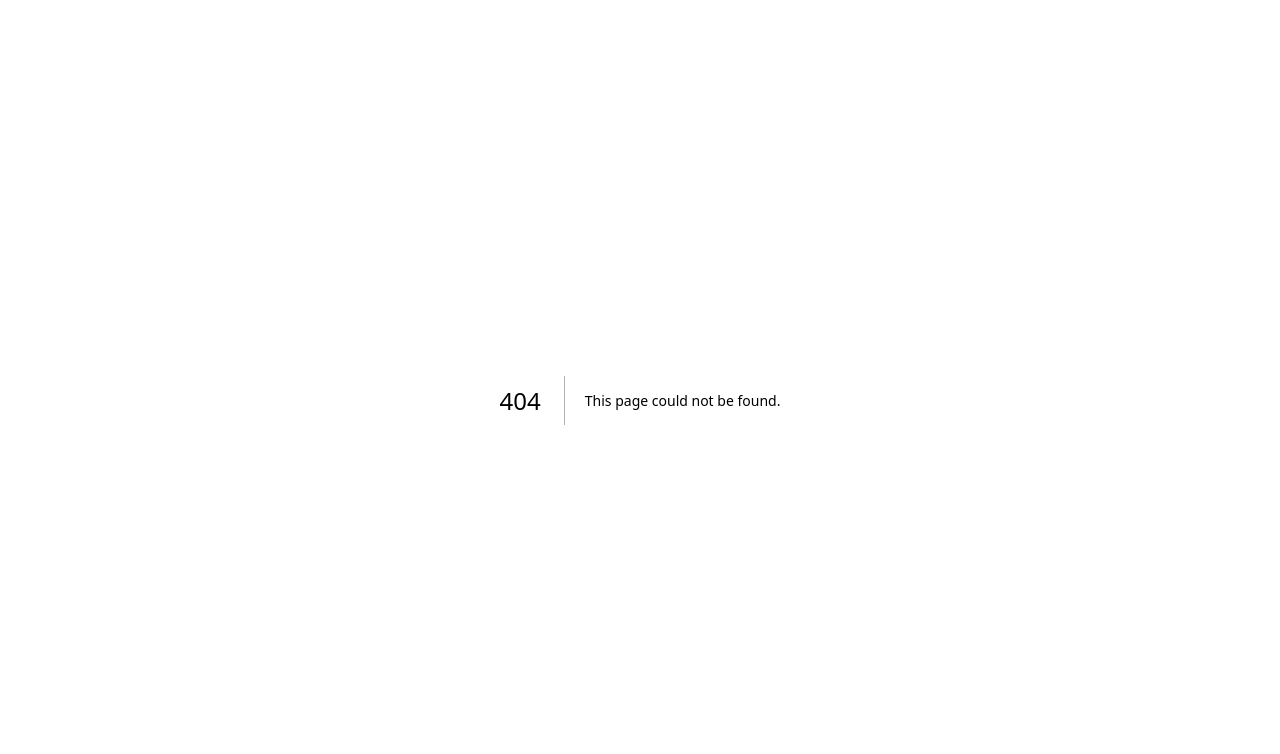
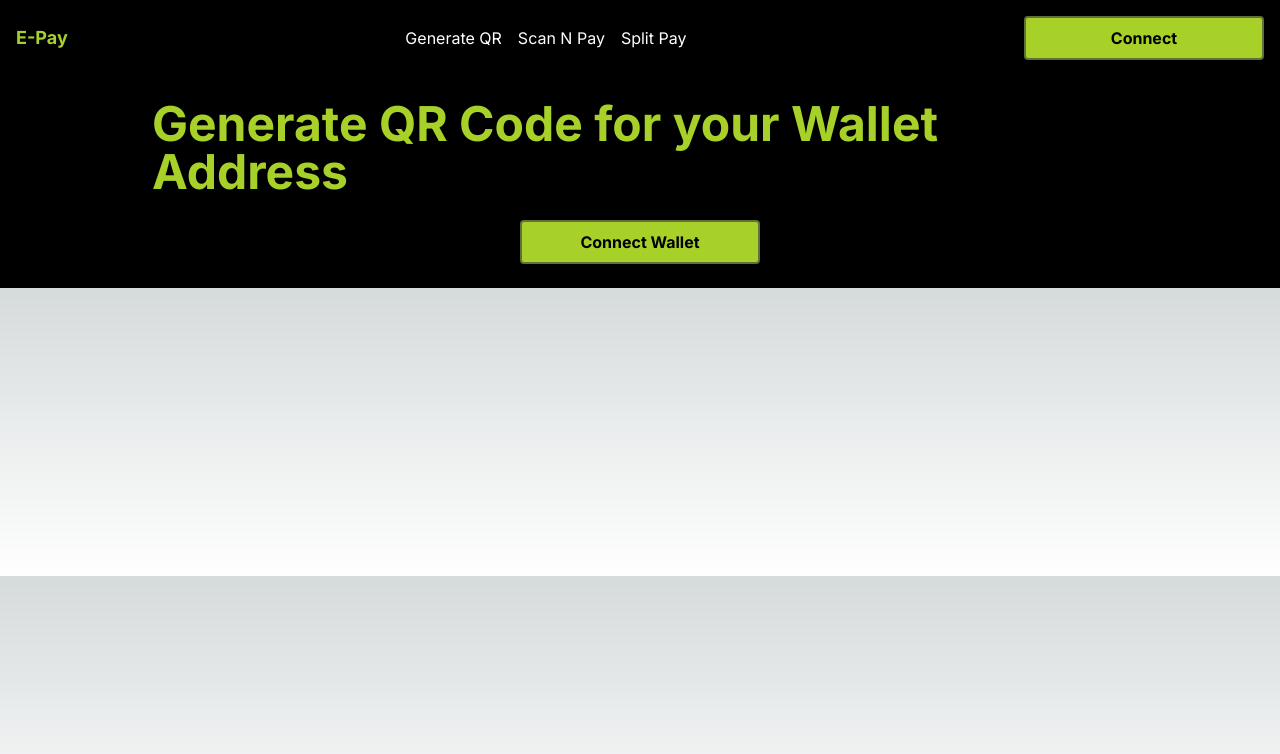
Before and after one commit to Saiweb3dev/Ethereum_Transfer_NextJS, a Next.js app: page /QR_Code_Generator in a window 1280 px wide. Before the commit this address had no page. Shown: the top 754 px of the page. Built offline with nearby package versions, Linux system fonts and the light colour scheme.

Commit message:
Navbar with code refactor

```diff
--- /dev/null
+++ b/src/app/QR_Code_Generator/page.tsx
@@ -0,0 +1,33 @@
+"use client"
+import React, { useState } from 'react'
+import { useWallet } from '@/context/WalletContext'
+import WalletQRCode from '@/components/QRCode/QRCodeGenerator';
+function page() {
+  const { connected, walletAddress, networkId, connectWallet } = useWallet();
+  const [showQRCode,setShowQRCode] = useState(false)
+  return (
+    <div className='container bg-black w-full'>
+      <div className='flex flex-col justify-center items-center space-y-6 max-w-5xl mx-auto p-6'>
+      <h1 className='text-5xl font-bold text-neon'>Generate QR Code for your Wallet Address</h1>
+      {connected ? (
+        <button className="button" onClick={() => setShowQRCode(true)}>
+        Generate QR Code
+      </button>
+      ):(
+        <button className="button" onClick={connectWallet}>
+        Connect Wallet
+      </button>
+      )}
+      {showQRCode && (
+        <WalletQRCode
+          walletAddress={walletAddress}
+          onClose={() => setShowQRCode(false)}
+        />
+      )}
+      </div>
+    </div>
+  )
+}
+
+
+export default page
--- a/src/app/layout.tsx
+++ b/src/app/layout.tsx
@@ -1,6 +1,8 @@
 import type { Metadata } from "next";
 import { Inter } from "next/font/google";
 import "./globals.css";
+import { WalletProvider } from "@/context/WalletContext";
+import Navbar from "@/components/Navbar";
 
 const inter = Inter({ subsets: ["latin"] });
 
@@ -16,7 +18,12 @@ export default function RootLayout({
 }>) {
   return (
     <html lang="en">
-      <body className={inter.className}>{children}</body>
+      <body className={inter.className}>
+        <WalletProvider>
+          <Navbar/>
+          {children}
+        </WalletProvider>
+        </body>
     </html>
   );
 }
--- a/src/components/Navbar.tsx
+++ b/src/components/Navbar.tsx
@@ -1,5 +1,8 @@
+"use client"
 import React from 'react';
 import { useWallet } from '@/context/WalletContext';
+import Link from 'next/link';
+import { Address } from 'web3';
 
 const Navbar = () => {
   const { connected, walletAddress, networkId, connectWallet } = useWallet();
@@ -11,6 +14,11 @@ const Navbar = () => {
       console.error('Error connecting wallet:', error);
     }
   };
+  function shortenAddress(address:Address) {
+    // Keep the first 4 characters, then add '...' and the last 4 characters
+    return `${address.substring(0, 4)}...${address.substring(address.length - 4)}`;
+  }
+
 
   return (
     <nav className="bg-black py-4 px-4">
@@ -18,10 +26,10 @@ const Navbar = () => {
         <div className="text-neon text-lg font-bold">E-Pay</div>
         <ul className="flex space-x-4">
           <li>
-            <button className="text-white hover:text-gray-400">Generate QR</button>
+            <Link href='/QR_Code_Generator' className="text-white hover:text-gray-400">Generate QR</Link>
           </li>
           <li>
-            <button className="text-white hover:text-gray-400">Scan N Pay</button>
+            <Link href='/QR_Code_Generator' className="text-white hover:text-gray-400">Scan N Pay</Link>
           </li>
           <li>
             <button className="text-white hover:text-gray-400">Split Pay</button>
@@ -29,12 +37,12 @@ const Navbar = () => {
         </ul>
         {connected ? (
           <div className="flex items-center text-white">
-            <span className="mr-2">{walletAddress}</span>
+            <span className="mr-2">{shortenAddress(walletAddress)}</span>
             <span>{networkId ? `(Network ID: ${networkId.toString()})` : ''}</span>
           </div>
         ) : (
           <button
-            className="bg-blue-500 hover:bg-blue-700 text-white font-bold py-2 px-4 rounded"
+            className="button"
             onClick={handleConnect}
           >
             Connect
--- a/src/context/WalletContext.tsx
+++ b/src/context/WalletContext.tsx
@@ -1,5 +1,5 @@
 // src/context/WalletContext.tsx
-
+"use client"
 import React, { createContext, useContext, useState } from 'react';
 import Web3 from 'web3';
 
```
Also changed, not shown: src/app/page.tsx (+3 -4 lines).
